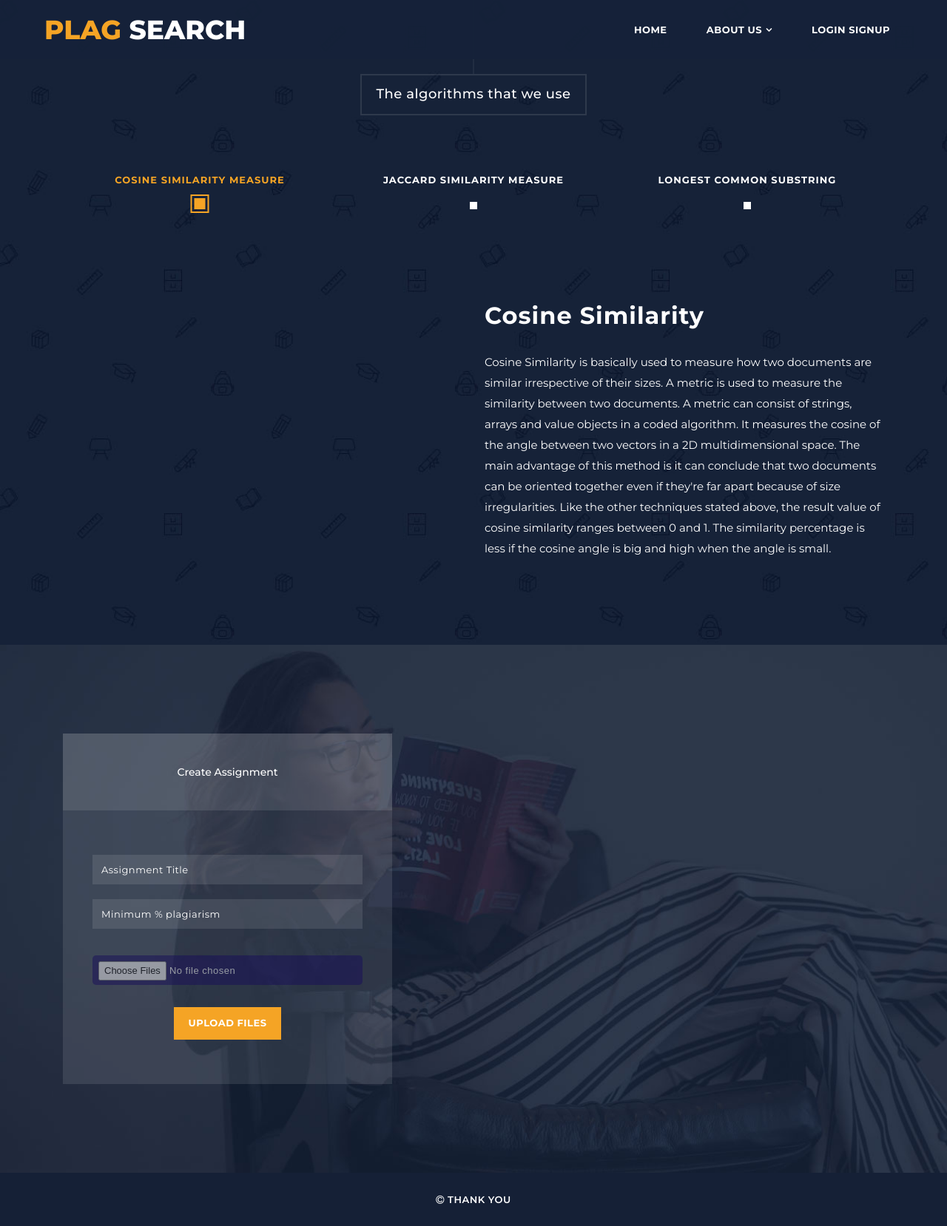
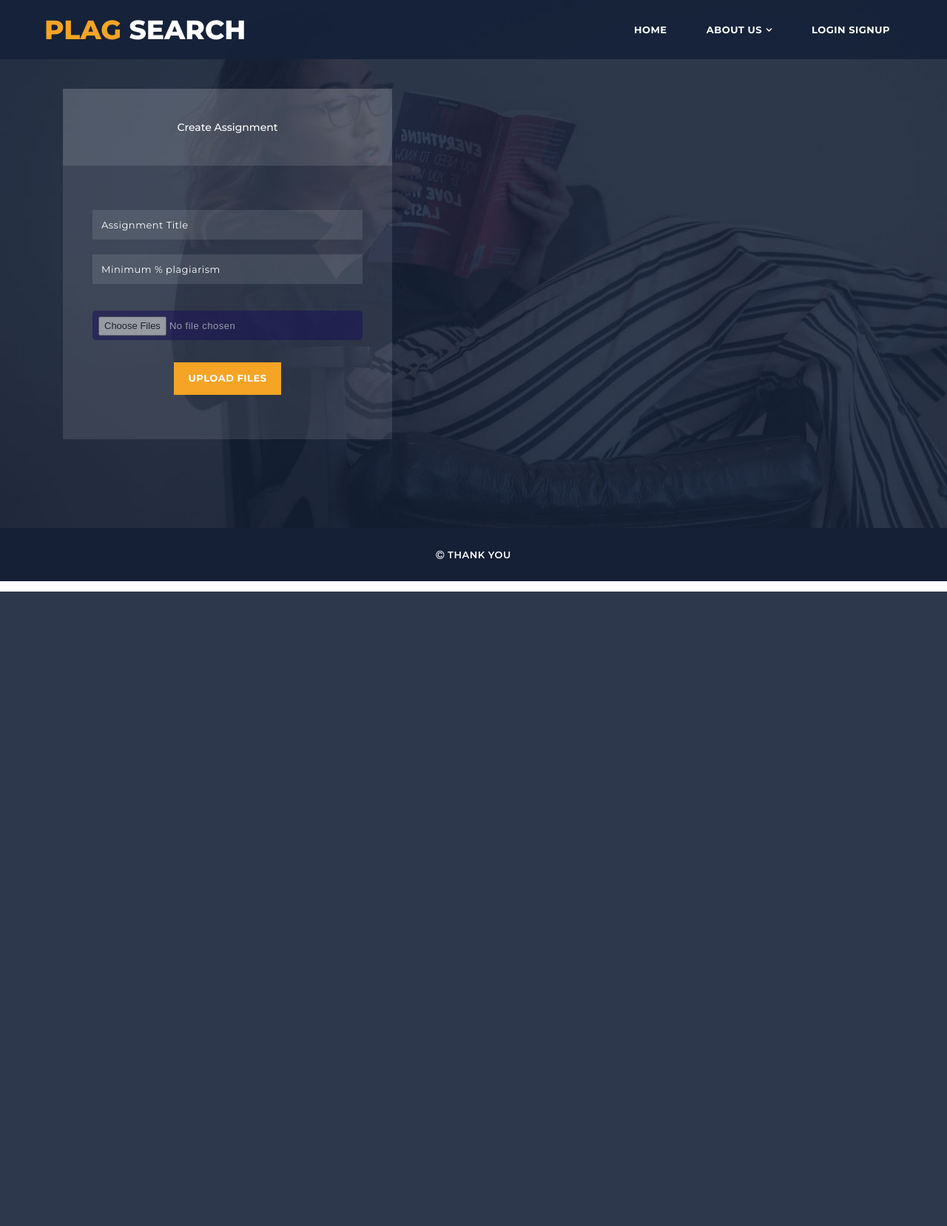
Before and after one commit to Aayush1720/plagDetector, a Django app: template templates/plagDetector/upload.html in a window 1280 px wide. Shown: the whole page at 74% size. After the commit the page ends 800 px from the top, so only its background shows below. Run offline with Django 3.2, Linux system fonts and the light colour scheme; the template is opened without the code that fills it, so the values that code supplies are empty; some libraries are stand-ins or nearby versions.

Commit message:
upload algo removed

```diff
--- a/templates/plagDetector/upload.html
+++ b/templates/plagDetector/upload.html
@@ -2,82 +2,6 @@
 {% load static %}
 {% block content %}
 
-
-<section class="section why-us" data-section="section2">
-  <div class="container">
-    <div class="row">
-      <div class="col-md-12">
-        <div class="section-heading">
-          <h2>The algorithms that we use </h2>
-        </div>
-      </div>
-      <div class="col-md-12">
-        <div id='tabs'>
-          <ul>
-            <li><a href='#tabs-1'>Cosine Similarity Measure
-              </a></li>
-            <li><a href='#tabs-2'>Jaccard Similarity Measure</a></li>
-            <li><a href='#tabs-3'> Longest Common Substring</a></li>
-          </ul>
-          <section class='tabs-content'>
-            <article id='tabs-1'>
-              <div class="row">
-                <div class="col-md-6">
-
-                </div>
-                <div class="col-md-6">
-                  <h4>Cosine Similarity</h4>
-                  <p>Cosine Similarity is basically used to measure how two documents are similar irrespective of their
-                    sizes. A metric is used to measure the similarity between two documents. A metric can consist of
-                    strings, arrays and value objects in a coded algorithm. It measures the cosine of the angle between
-                    two vectors in a 2D multidimensional space. The main advantage of this method is it can conclude
-                    that two documents can be oriented together even if they're far apart because of size
-                    irregularities. Like the other techniques stated above, the result value of cosine similarity ranges
-                    between 0 and 1. The similarity percentage is less if the cosine angle is big and high when the
-                    angle is small.
-                  </p>
-                </div>
-              </div>
-            </article>
-            <article id='tabs-2'>
-              <div class="row">
-                <div class="col-md-6">
-
-                </div>
-                <div class="col-md-6">
-                  <h4>The Jaccard distance</h4>
-                  <p>The Jaccard distance is also known as Tanimoto coefficient. This measures similarity as the
-                    intersection divided by the union of the documents. The Jaccard coefficient compares the sum weight
-                    of shared terms to the sum weight of terms that are present in either of the two documents but are
-                    not the shared terms. The range of the similarity measure for the Jaccard coefficient is between 0
-                    and 1.
-                  </p>
-                </div>
-              </div>
-            </article>
-            <article id='tabs-3'>
-              <div class="row">
-                <div class="col-md-6">
-
-                </div>
-                <div class="col-md-6">
-                  <h4>longest common substring</h4>
-                  <p>Another Dynamic Programming (DP) approach considered in this proposed similarity detection engine
-                    after Levenshtein distance is the longest common substring (LCS) for assuring string similarity
-                    without any resulting numerical value. Being a DP implementation, this algorithm has a time
-                    complexity of O(nm) where space is utilized more than time. The definition of LCS is simple as it
-                    identifies a substring in's 1' and checks for the same in's 2'. The algorithm also has the
-                    functionality of keeping track of the substring's maximum length and displaying it on the console.
-                  </p>
-                </div>
-              </div>
-            </article>
-          </section>
-        </div>
-      </div>
-    </div>
-  </div>
-</section>
 {% if notAuth %}
 <section class="section coming-soon" data-section="section3">
   <div class="container">
```
